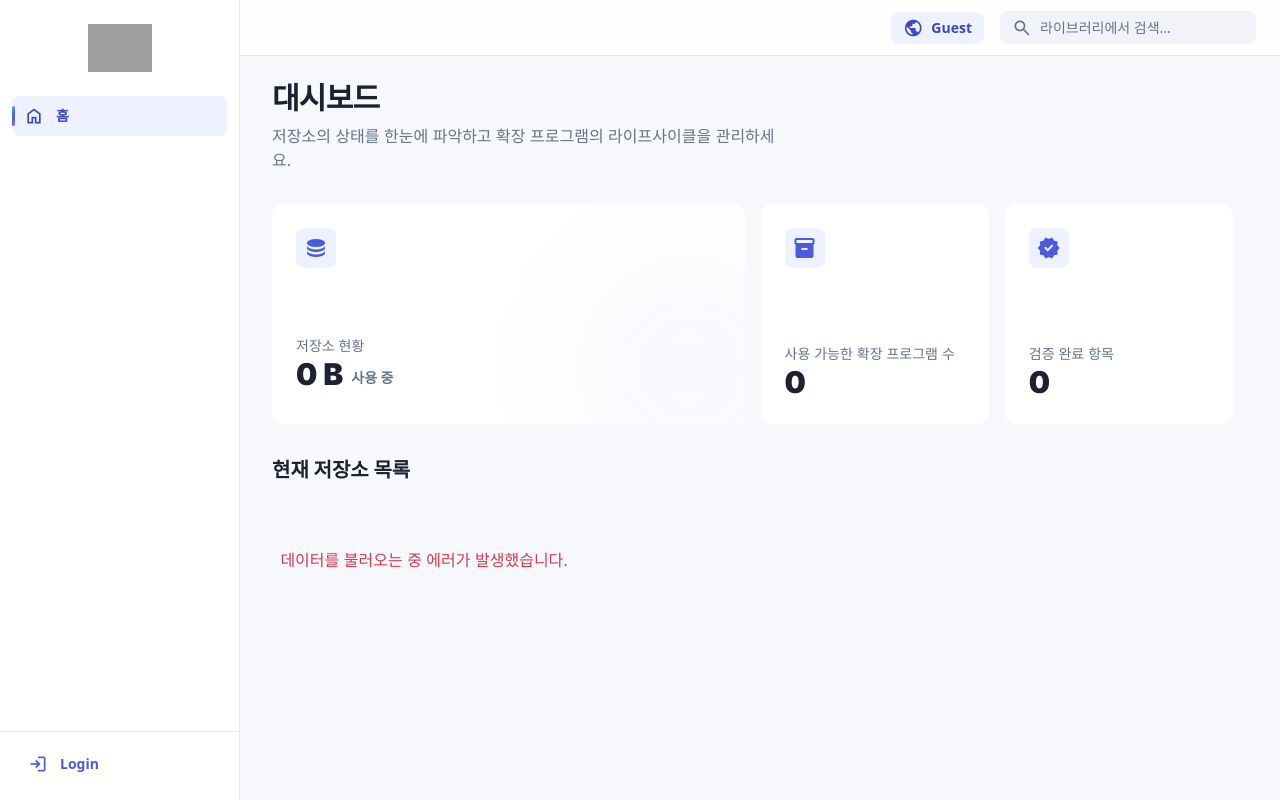
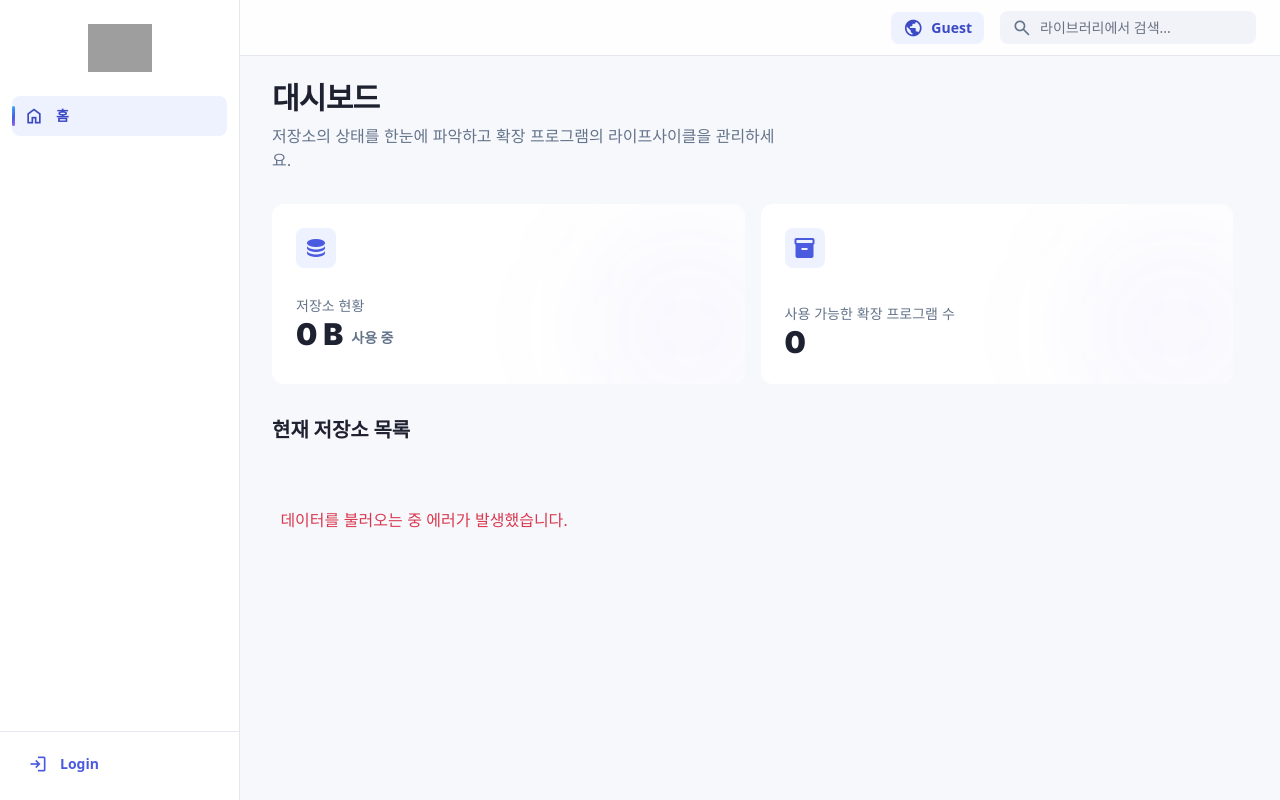
Before and after one commit to ExtS3/ES3, a Python web app: template ExtS3-Web-UI/frontend/templates/index.html in a window 1280 px wide. Run offline with Jinja, Linux system fonts and the light colour scheme; the template is opened without the code that fills it, so the values that code supplies are empty; some web fonts are replaced; grey boxes are pictures that could not be loaded.

Commit message:
fix: 메인 대시보드 카드 2장으로 변경

```diff
--- a/ExtS3-Web-UI/backend/nexus/nexus_repo.py
+++ b/ExtS3-Web-UI/backend/nexus/nexus_repo.py
@@ -211,9 +211,10 @@
 
 
 def get_safe_item_name(item):
+    # 경로 구조: safe/{browser}/{name}/{version}/{id}.zip — parts[2]가 확장 이름
     path = item.get("path") or ""
     parts = path.split("/")
-    return parts[1] if len(parts) > 1 and parts[0] == "safe" else None
+    return parts[2] if len(parts) > 2 and parts[0] == "safe" else None
 
 
 def build_dashboard_summary(assets, blobstores=None):
--- a/ExtS3-Web-UI/frontend/static/js/index.js
+++ b/ExtS3-Web-UI/frontend/static/js/index.js
@@ -83,14 +83,12 @@
     const storageLimitBytes = stats.storageLimitBytes === null ? null : toNumber(stats.storageLimitBytes);
     const hasStorageLimit = storageLimitBytes > 0;
     const activeRepoCount = toNumber(stats.activeRepositoryCount);
-    const safeAssetCount = toNumber(stats.safeAssetCount);
 
     document.getElementById('storage-used-value').textContent = formatBytes(totalBytes);
     document.getElementById('storage-total-value').textContent = hasStorageLimit
         ? `/ ${formatBytes(storageLimitBytes)}`
         : '사용 중';
     document.getElementById('active-repo-count').textContent = activeRepoCount.toLocaleString();
-    document.getElementById('verified-item-count').textContent = safeAssetCount.toLocaleString();
     document.getElementById('storage-browser-breakdown').textContent = formatBrowserBreakdown(items);
 }
 
--- a/ExtS3-Web-UI/frontend/templates/index.html
+++ b/ExtS3-Web-UI/frontend/templates/index.html
@@ -34,9 +34,9 @@
 
 </section>
 <!-- Storage & Stats Bento Grid -->
-<section class="grid grid-cols-1 md:grid-cols-4 gap-4">
-<!-- Main Storage Usage (Large) -->
-<div class="md:col-span-2 bg-surface-container-lowest p-6 rounded-xl relative overflow-hidden flex flex-col min-h-[220px]">
+<section class="grid grid-cols-1 md:grid-cols-2 gap-4">
+<!-- Main Storage Usage -->
+<div class="bg-surface-container-lowest p-6 rounded-xl relative overflow-hidden flex flex-col min-h-[180px]">
 <div class="w-10 h-10 bg-primary-container text-primary rounded-lg flex items-center justify-center mb-4">
 <span class="material-symbols-outlined" data-icon="database" style="font-variation-settings: 'FILL' 1;">database</span>
 </div>
@@ -51,7 +51,7 @@
 <div class="absolute -right-10 -bottom-10 w-48 h-48 bg-primary/5 rounded-full blur-3xl"></div>
 </div>
 <!-- Active Repositories Count -->
-<div class="bg-surface-container-lowest p-6 rounded-xl flex flex-col">
+<div class="bg-surface-container-lowest p-6 rounded-xl relative overflow-hidden flex flex-col min-h-[180px]">
 <div class="w-10 h-10 bg-primary-container text-primary rounded-lg flex items-center justify-center mb-4">
 <span class="material-symbols-outlined" data-icon="inventory_2" style="font-variation-settings: 'FILL' 1;">inventory_2</span>
 </div>
@@ -59,16 +59,7 @@
 <span class="text-sm text-on-surface-variant block">사용 가능한 확장 프로그램 수</span>
 <span id="active-repo-count" class="text-3xl font-black text-on-surface">-</span>
 </div>
-</div>
-<!-- Verified Items Count -->
-<div class="bg-surface-container-lowest p-6 rounded-xl flex flex-col">
-<div class="w-10 h-10 bg-primary-container text-primary rounded-lg flex items-center justify-center mb-4">
-<span class="material-symbols-outlined" data-icon="verified" style="font-variation-settings: 'FILL' 1;">verified</span>
-</div>
-<div class="mt-auto">
-<span class="text-sm text-on-surface-variant block">검증 완료 항목</span>
-<span id="verified-item-count" class="text-3xl font-black text-on-surface">-</span>
-</div>
+<div class="absolute -right-10 -bottom-10 w-48 h-48 bg-primary/5 rounded-full blur-3xl"></div>
 </div>
 </section>
 
--- a/suppressor/main.py
+++ b/suppressor/main.py
@@ -515,6 +515,7 @@
     version: str = Form(...),
     extName: str = Form(...)
 ):
+    print(f"📥 [scan:{extID} v{version}] 요청 수신 — 스캔 슬롯 대기", flush=True)
     async with scan_semaphore:
         # 동시 스캔 시 같은 파일명 덮어쓰기 방지 — 요청별 고유 하위 디렉터리에 저장
         request_dir = os.path.join(UPLOAD_DIR, f"{extID}_{version}")
```
Also changed, not shown: ExtS3-Web-UI/frontend/static/js/README.md.
